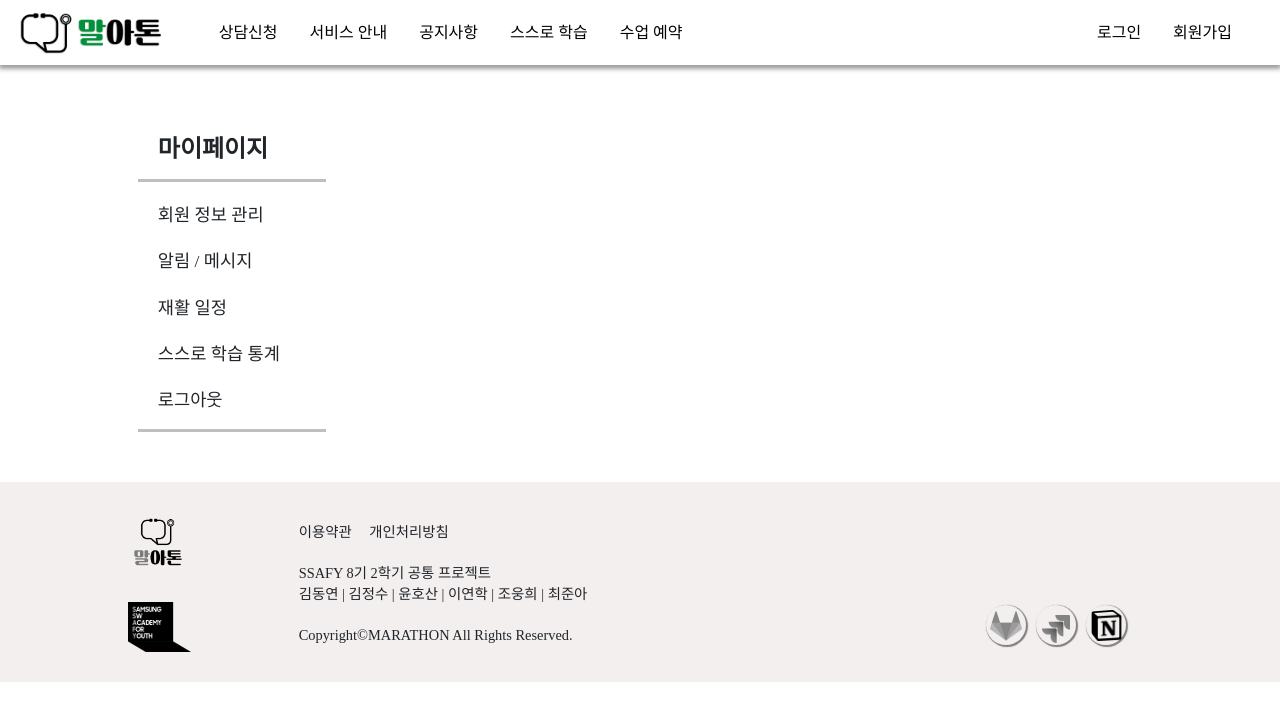
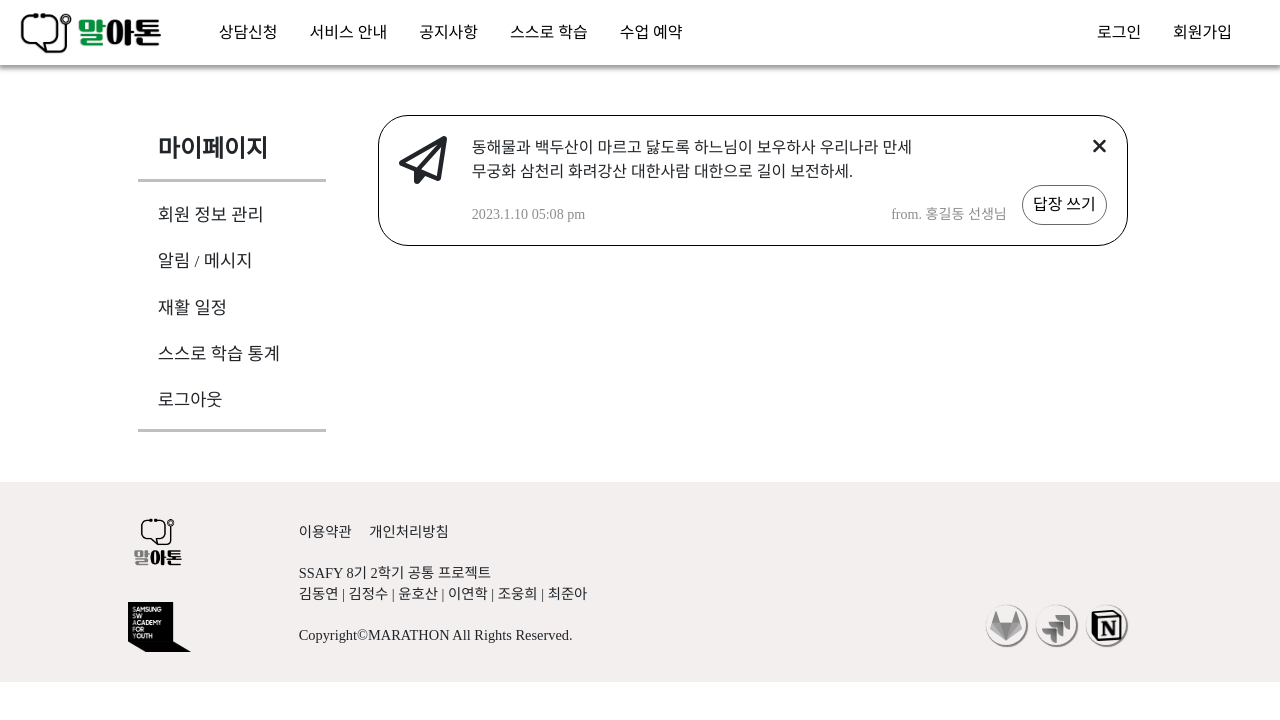
Before and after one commit to uh1216/marathon, a React (Create React App) app in the folder Frontend/marathon/: page /mypage/messenger in a window 1280 px wide. Shown: the top 720 px of the page. Built offline with nearby package versions, Linux system fonts and the light colour scheme; a web font is replaced by a local one.

Commit message:
[FE] : [FEAT] 마이페이지 - 알림/메시지 창

```diff
--- /dev/null
+++ b/Frontend/marathon/src/components/my-page/Messenger.jsx
@@ -0,0 +1,29 @@
+import { FontAwesomeIcon } from "@fortawesome/react-fontawesome";
+import style from "./Messenger.module.css";
+import { faPaperPlane } from "@fortawesome/free-regular-svg-icons";
+import { faXmark } from "@fortawesome/free-solid-svg-icons";
+
+export default function Messenger() {
+  return (
+    <div className="container">
+      <div className={style.message_box}>
+        <FontAwesomeIcon icon={faPaperPlane} className={style.icon} />
+        <div className={style.content_box}>
+          <div className={style.message_content}>
+            동해물과 백두산이 마르고 닳도록 하느님이 보우하사 우리나라 만세
+            <br />
+            무궁화 삼천리 화려강산 대한사람 대한으로 길이 보전하세.
+          </div>
+          <div className={style.sub_content_box}>
+            <div className={style.sub_content}>2023.1.10 05:08 pm</div>
+            <div className={style.sub_content}>from. 홍길동 선생님</div>
+          </div>
+        </div>
+        <div className={style.btn_box}>
+          <FontAwesomeIcon icon={faXmark} className={style.icon_x} />
+          <button className={style.btn}>답장 쓰기</button>
+        </div>
+      </div>
+    </div>
+  );
+}
--- /dev/null
+++ b/Frontend/marathon/src/components/my-page/Messenger.module.css
@@ -0,0 +1,60 @@
+.message_box {
+  max-width: 750px;
+  min-width: 550px;
+  width: 100%;
+  height: auto;
+
+  padding: 20px;
+
+  border-radius: 30px;
+  border: 1px solid black;
+
+  display: flex;
+  justify-content: space-between;
+}
+
+.icon {
+  font-size: 3em;
+  margin-right: 25px;
+}
+
+.icon_x {
+  font-size: 20px;
+}
+
+.message_content {
+}
+
+.sub_content_box {
+  display: flex;
+  justify-content: space-between;
+  margin-top: 20px;
+}
+
+.content_box {
+  width: 80%;
+  min-width: 350px;
+}
+.btn_box {
+  min-width: 100px;
+  display: flex;
+  flex-flow: column;
+  justify-content: space-between;
+  align-items: end;
+  width: 10%;
+}
+
+.btn {
+  border: #696969 1px solid;
+  border-radius: 30px;
+  padding: 7px 10px;
+  background-color: white;
+}
+
+.sub_content {
+  color: #8c8c8c;
+  font-size: 0.88em;
+}
+
+@media (max-width: 900px) {
+}
--- a/Frontend/marathon/src/components/my-page/UserInformation.module.css
+++ b/Frontend/marathon/src/components/my-page/UserInformation.module.css
@@ -16,7 +16,8 @@
 }
 .left_box {
   height: 100%;
-  width: 24vw;
+  width: 100%;
+  max-width: 338px;
 
   display: flex;
   flex-flow: column;
@@ -214,7 +215,7 @@ input[type="password"] {
   font-size: 0.75em;
 }
 
-@media (max-width: 768px) {
+@media (max-width: 1200px) {
   .information_box {
     width: 95%;
   }
--- a/Frontend/marathon/src/pages/MyPage.jsx
+++ b/Frontend/marathon/src/pages/MyPage.jsx
@@ -2,6 +2,7 @@ import { Route, Routes } from "react-router-dom";
 import UserInformation from "components/my-page/UserInformation";
 import SideNav from "components/common/SideNav";
 import style from "./MyPage.module.css";
+import Messenger from "components/my-page/Messenger";
 
 export default function MyPage() {
   const sideNavContent = [
@@ -11,7 +12,7 @@ export default function MyPage() {
     "스스로 학습 통계",
     "로그아웃",
   ];
-  const urls = ["information", "communication", "", "", ""];
+  const urls = ["information", "messenger", "", "", ""];
 
   return (
     <div className="container">
@@ -31,7 +32,7 @@ export default function MyPage() {
         <div className={style.side_right_board}>
           <Routes>
             <Route path="information" element={<UserInformation />}></Route>
-            <Route path="communication" element={<div />}></Route>
+            <Route path="messenger" element={<Messenger />}></Route>
             <Route path="" element={<div />}></Route>
             <Route path="" element={<div />}></Route>
             <Route path="" element={<div />}></Route>
--- a/Frontend/marathon/src/pages/MyPage.module.css
+++ b/Frontend/marathon/src/pages/MyPage.module.css
@@ -5,3 +5,10 @@
   padding-left: 40px;
   font-size: 1em;
 }
+
+@media (max-width: 769px) {
+  .side_right_board {
+    width: 100%;
+    padding: 0;
+  }
+}
```
